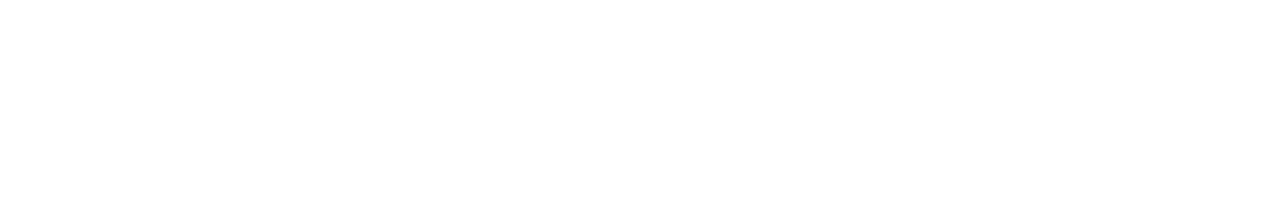
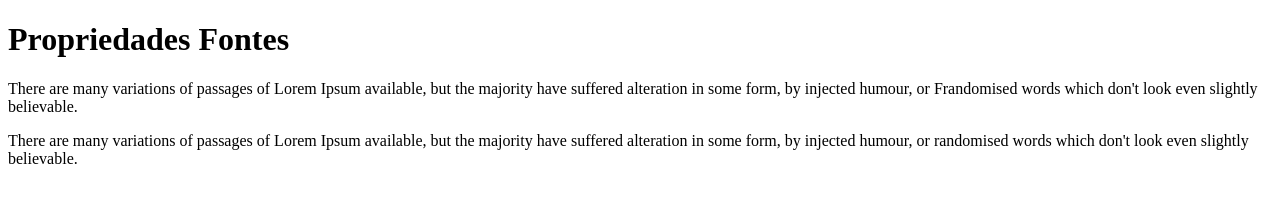
Before and after one commit to taissocout/css, a plain HTML site: page index.html in a window 1280 px wide. Drawn offline with Linux system fonts and the light colour scheme.

Commit message:
Propriedades fonts

```diff
--- a/index.html
+++ b/index.html
@@ -5,7 +5,7 @@
     <meta charset="UTF-8">
     <meta name="viewport" content="width=device-width, initial-scale=1.0">
     <link rel="stylesheet" href="style.css">
-    <title>Document</title>
+    <title>Estudos CSS</title>
 </head>
 
 <body>
@@ -20,7 +20,8 @@
             slightly believable. If you are going to use a
             passage of Lorem Ipsum, you need to be sure there
             isn't anything embarrassing hidden in the middle
-            of text. </p>
+            of text.
+        </p>
     </div>-->
 
     <!--<p class="alinhamento-esquerda fundo-alinhamento">
@@ -37,72 +38,97 @@
         Alinhamento Centro
     </p>
 
+    <h1>Text Decoration</h1>
+
     <h2>Texto Justificado</h2>
     <p class="alinhamento-justificado fundo-alinhado">There are many variations of
         passages of Lorem Ipsum available, but the majority
         have suffered alteration in some form, by injected
         humour, or randomised words which don't look even
-        slightly believable.</p>
+        slightly believable.
+    </p>
 
     <h2>Texto não Justificado</h2>
     <p class="fundo-alinhado">There are many variations of
         passages of Lorem Ipsum available, but the majority
         have suffered alteration in some form, by injected
         humour, or randomised words which don't look even
-        slightly believable. </p>
+        slightly believable.
+    </p>
 
     <h2>Texto maiusculo - UPPERCASE</h2>
     <p class="maiusculo fundo-alinhado">There are many variations of
         passages of Lorem Ipsum available, but the majority
         have suffered alteration in some form, by injected
         humour, or randomised words which don't look even
-        slightly believable. </p>
+        slightly believable.
+    </p>
 
     <h2>Texto minusculo - LOWERCASE</h2>
     <p class="minusculo fundo-alinhado">There are many variations of
         passages of Lorem Ipsum available, but the majority
         have suffered alteration in some form, by injected
         humour, or randomised words which don't look even
-        slightly believable. </p>
+        slightly believable.
+    </p>
 
     <h2>Texto capitalizado - capitalize</h2>
     <p class="capitalizado fundo-alinhado">There are many variations of
         passages of Lorem Ipsum available, but the majority
         have suffered alteration in some form, by injected
         humour, or randomised words which don't look even
-        slightly believable. </p>
+        slightly believable.
+    </p>
 
     <h2>Texto sublinhado</h2>
     <p class="sublinhado fundo-alinhado">There are many variations of
         passages of Lorem Ipsum available, but the majority
         have suffered alteration in some form, by injected
         humour, or randomised words which don't look even
-        slightly believable. </p>
+        slightly believable.
+    </p>
 
     <h2>Texto linha sobreposta</h2>
     <p class="linha-sobreposta fundo-alinhado">There are many variations of
         passages of Lorem Ipsum available, but the majority
         have suffered alteration in some form, by injected
         humour, or randomised words which don't look even
-        slightly believable. </p>
+        slightly believable.
+    </p>
 
     <h2>Texto sem decoração </h2>
     <p class="sem-text-decoration fundo-alinhado">There are many variations of
         passages of Lorem Ipsum available, but the majority
         have suffered alteration in some form, by injected
         humour, or randomised words which don't look even
-        slightly believable.<a class="sem-text-decoration" href="">Clica aqui</a> </p>
+        slightly believable.<a class="sem-text-decoration" href="">Clica aqui</a>
+    </p>
 
     <h2>Sombra de Texto</h2>
     <p class="sombra fundo-alinhado">There are many variations of
         passages of Lorem Ipsum available, but the majority
         have suffered alteration in some form, by injected
         humour, or randomised words which don't look even
-        slightly believable. </p>
+        slightly believable.
+    </p>
 
     </div>-->
 
+    <h1>Propriedades Fontes</h1>
 
+    <p>There are many variations of
+        passages of Lorem Ipsum available, but the majority
+        have suffered alteration in some form, by injected
+        humour, or Frandomised words which don't look even
+        slightly believable.
+    </p>
+
+    <p>There are many variations of
+        passages of Lorem Ipsum available, but the majority
+        have suffered alteration in some form, by injected
+        humour, or randomised words which don't look even
+        slightly believable.
+    </p>
 
 </body>
 
```
Also changed, not shown: style.css (+28 -2 lines).
